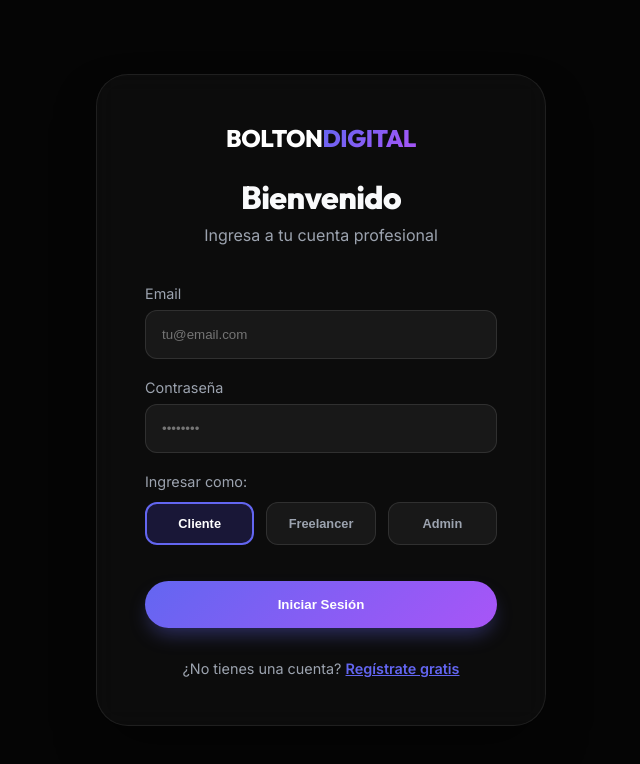
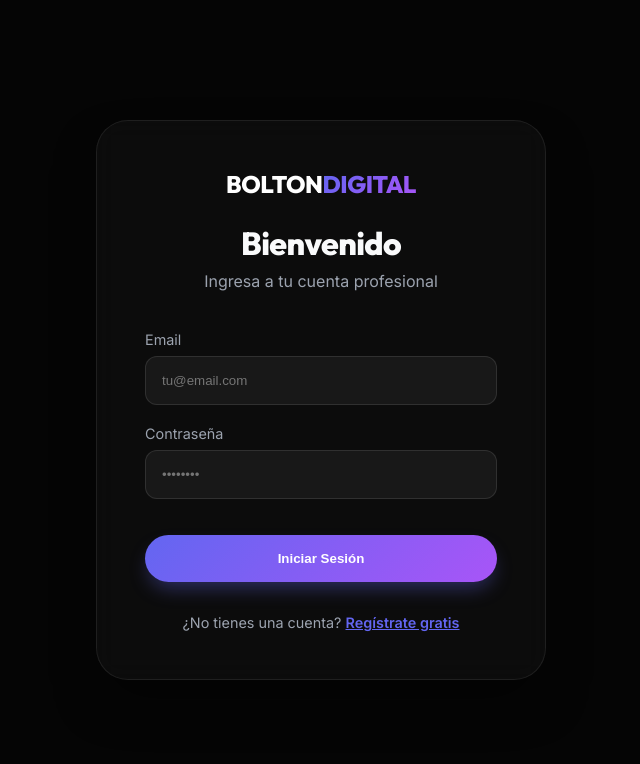
Before and after one commit to factualchile/boltondigital, a Next.js app: page /login in a window 1280 px wide. Shown: the top 764 px of the page, without its empty margins (319-959 px from the left). Built offline with nearby package versions, Linux system fonts and the light colour scheme; no server answers.

Commit message:
refactor: simplificar login eliminando roles y redirigiendo a herramientas

```diff
--- a/src/app/login/page.tsx
+++ b/src/app/login/page.tsx
@@ -8,7 +8,6 @@
 export default function LoginPage() {
     const [email, setEmail] = useState('');
     const [password, setPassword] = useState('');
-    const [selectedRole, setSelectedRole] = useState<'user' | 'freelancer' | 'admin'>('user');
     const [loading, setLoading] = useState(false);
     const [error, setError] = useState<string | null>(null);
     const router = useRouter();
@@ -36,41 +35,8 @@
                 return;
             }
 
-            // Fetch access level and role from profile
-            const { data: profile, error: profileError } = await supabase
-                .from('profiles')
-                .select('role, access_level')
-                .eq('id', authData.user.id)
-                .maybeSingle();
-
-            if (profileError) {
-                setError(`Error interno de permisos (RLS): ${profileError.message}`);
-                setLoading(false);
-                return;
-            }
-
-            const level = profile?.access_level ?? 1;
-
-            // Validation based on selectedRole and access_level
-            if (selectedRole === 'admin' && level < 3) {
-                setError(`Acceso denegado. Tu cuenta tiene nivel ${level}, pero se requiere nivel 3 (Admin).`);
-                setLoading(false);
-                return;
-            }
-            if (selectedRole === 'freelancer' && level < 2) {
-                setError(`Acceso denegado. Tu cuenta tiene nivel ${level}, pero se requiere nivel 2 (Freelancer).`);
-                setLoading(false);
-                return;
-            }
-
-            // Redirection logic
-            if (selectedRole === 'admin') {
-                router.push('/admin');
-            } else if (selectedRole === 'freelancer') {
-                router.push('/dashboard/admin-astrid');
-            } else {
-                router.push('/dashboard/freelance-wordpress');
-            }
+            // Redirection to tools marketplace
+            router.push('/herramientas');
         } catch (err: any) {
             console.error("Login catch error:", err);
             setError("Error inesperado en el inicio de sesión.");
@@ -158,31 +124,6 @@
                         />
                     </div>
 
-                    <div>
-                        <label style={{ display: 'block', marginBottom: '0.8rem', fontSize: '0.9rem', color: 'var(--fg-muted)' }}>Ingresar como:</label>
-                        <div style={{ display: 'grid', gridTemplateColumns: '1fr 1fr 1fr', gap: '0.75rem' }}>
-                            {(['user', 'freelancer', 'admin'] as const).map((role) => (
-                                <button
-                                    key={role}
-                                    type="button"
-                                    onClick={() => setSelectedRole(role)}
-                                    style={{
-                                        padding: '0.75rem 0.5rem',
-                                        borderRadius: '12px',
-                                        fontSize: '0.8rem',
-                                        fontWeight: 600,
-                                        cursor: 'pointer',
-                                        transition: 'all 0.2s ease',
-                                        background: selectedRole === role ? 'rgba(79, 70, 229, 0.2)' : 'rgba(255,255,255,0.05)',
-                                        border: selectedRole === role ? '2px solid var(--accent-primary)' : '1px solid rgba(255,255,255,0.1)',
-                                        color: selectedRole === role ? 'white' : 'var(--fg-muted)'
-                                    }}
-                                >
-                                    {role === 'user' ? 'Cliente' : role === 'freelancer' ? 'Freelancer' : 'Admin'}
-                                </button>
-                            ))}
-                        </div>
-                    </div>
 
                     <button
                         type="submit"
```
